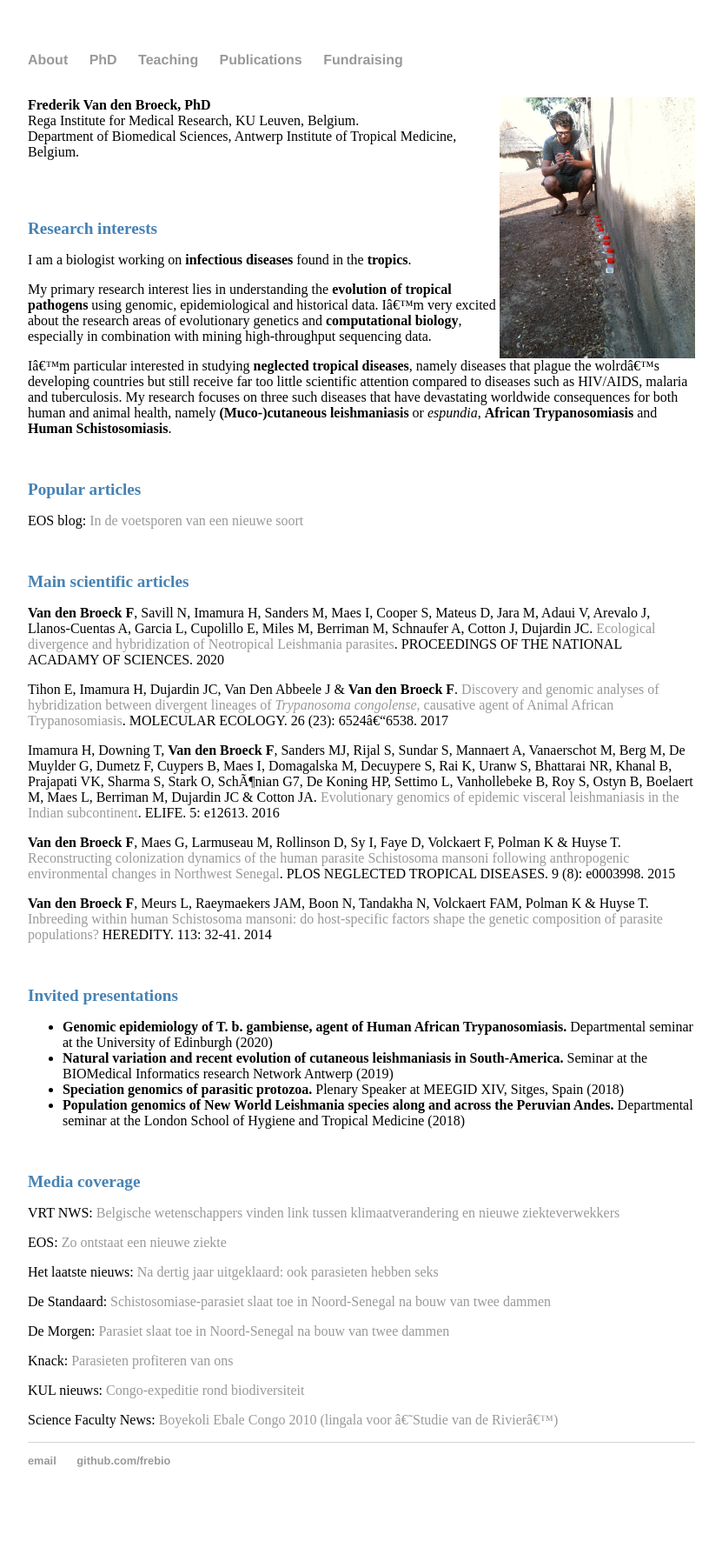
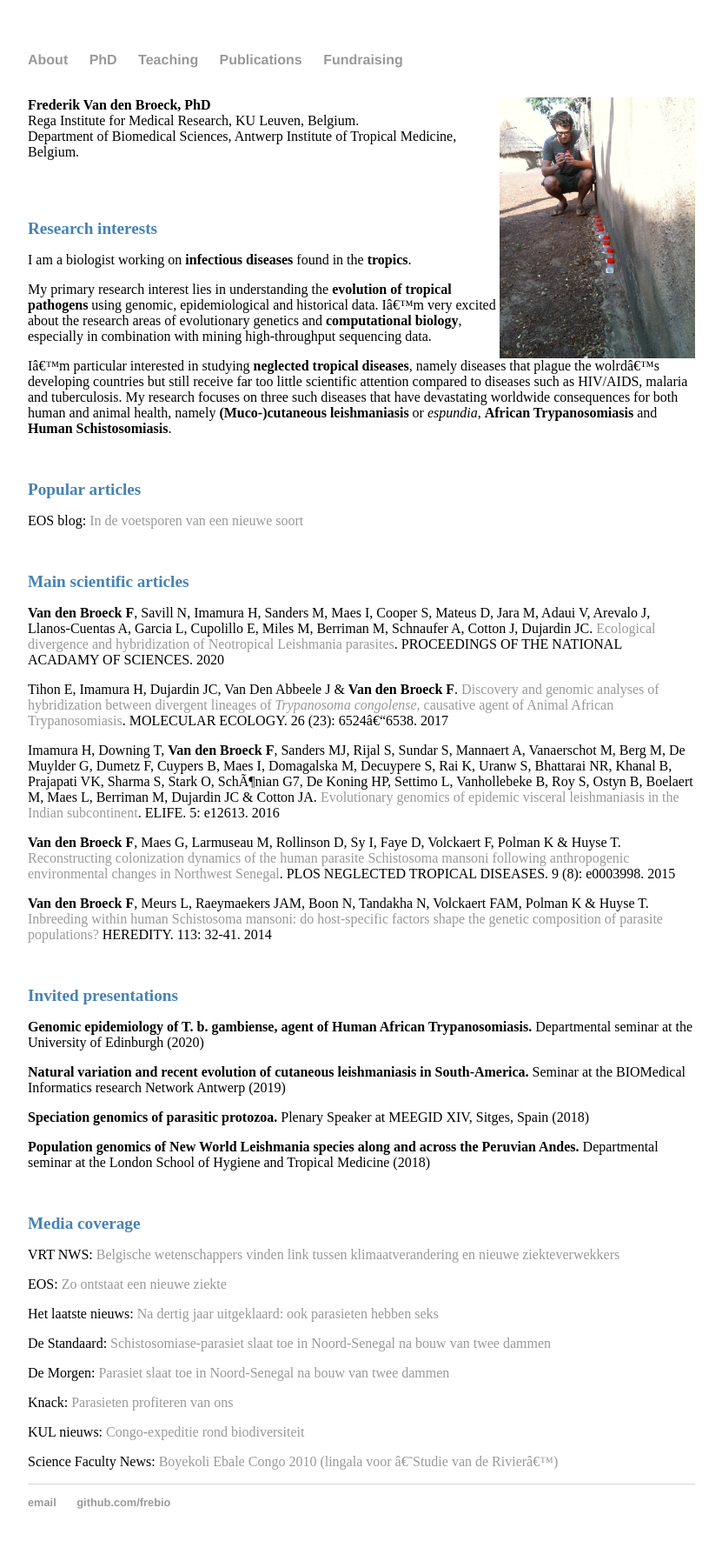
Before and after one commit to FreBio/FreBio.github.io, a Jekyll site: the page built from index.md, in a window 1280 px wide. Shown: the whole page at 87% size, without its empty margins (224-1055 px from the left). Built offline with Jekyll 4.4.1, drawn with Linux system fonts in a browser that asks for light colours; our own code applies the rules of GitHub Pages for plain Markdown files; comment, search, counter and statistics services are not loaded; before the commit the page ends 1747 px from its top, so only the background shows below that.

```diff
--- a/index.md
+++ b/index.md
@@ -31,10 +31,13 @@ Imamura H, Downing T, **Van den Broeck F**, Sanders MJ, Rijal S, Sundar S, Manna
 
 <br />
 # Invited presentations
-* **Genomic epidemiology of T. b. gambiense, agent of Human African Trypanosomiasis.** Departmental seminar at the University of Edinburgh (2020) <br />
-* **Natural variation and recent evolution of cutaneous leishmaniasis in South-America.** Seminar at the BIOMedical Informatics research Network Antwerp (2019) <br />
-* **Speciation genomics of parasitic protozoa.** Plenary Speaker at MEEGID XIV, Sitges, Spain (2018) <br />
-* **Population genomics of New World Leishmania species along and across the Peruvian Andes.** Departmental seminar at the London School of Hygiene and Tropical Medicine (2018) <br />
+**Genomic epidemiology of T. b. gambiense, agent of Human African Trypanosomiasis.** Departmental seminar at the University of Edinburgh (2020)
+
+**Natural variation and recent evolution of cutaneous leishmaniasis in South-America.** Seminar at the BIOMedical Informatics research Network Antwerp (2019)
+
+**Speciation genomics of parasitic protozoa.** Plenary Speaker at MEEGID XIV, Sitges, Spain (2018)
+
+**Population genomics of New World Leishmania species along and across the Peruvian Andes.** Departmental seminar at the London School of Hygiene and Tropical Medicine (2018)
 
 <br />
 # Media coverage
```
